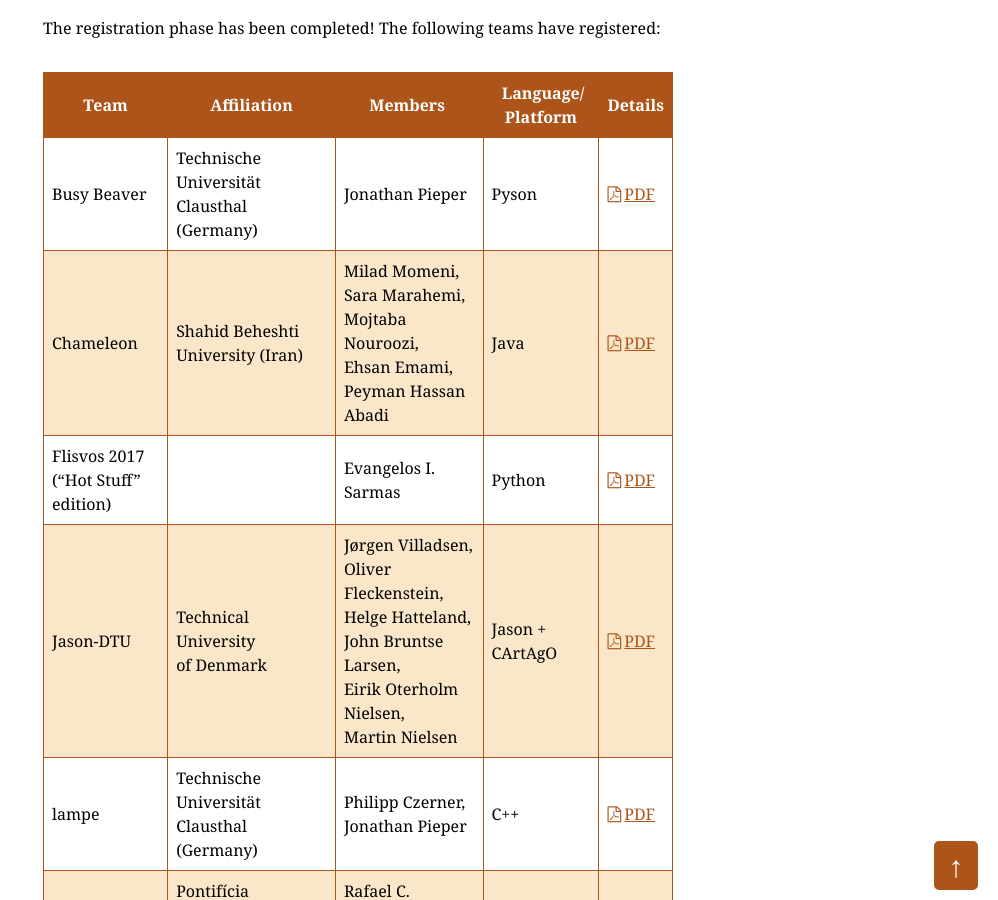
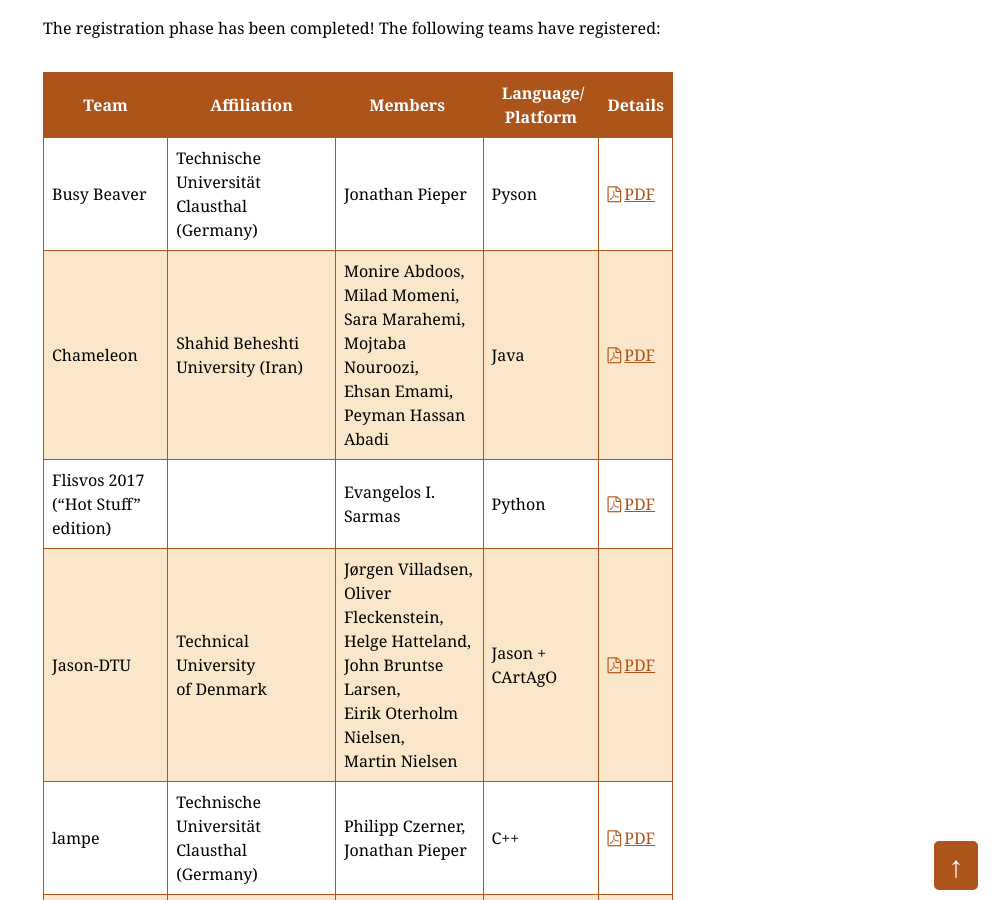
Before and after one commit to agentcontest/agentcontest.github.io, a Jekyll site: the page built from 2017/index.md, in a window 1280 px wide and 900 px high, scrolled down 364 px. Shown: the whole window, without its empty margins (282-1280 px from the left). Built offline with Jekyll 4.4.1, drawn with Linux system fonts in a browser that asks for light colours.

Commit message:
add member of chameleon

```diff
--- a/2017/index.md
+++ b/2017/index.md
@@ -12,7 +12,7 @@
 | Team | Affiliation | Members | Language/<br>Platform | Details |
 | -- |
 | Busy Beaver | Technische<br> Universität<br> Clausthal<br> (Germany) | Jonathan Pieper | Pyson | [PDF](registration/Busy-Beaver.pdf) |
-| Chameleon | Shahid Beheshti University (Iran) | Milad Momeni, <br> Sara Marahemi, <br> Mojtaba Nouroozi, <br> Ehsan Emami, <br> Peyman Hassan Abadi | Java | [PDF](registration/Chameleon.pdf) |
+| Chameleon | Shahid Beheshti University (Iran) | Monire Abdoos, <br> Milad Momeni, <br> Sara Marahemi, <br> Mojtaba Nouroozi, <br> Ehsan Emami, <br> Peyman Hassan Abadi | Java | [PDF](registration/Chameleon.pdf) |
 | Flisvos 2017 <br> ("Hot Stuff" edition) |  | Evangelos I. Sarmas | Python | [PDF](registration/Flisvos-2017.pdf) |
 | Jason-DTU | Technical<br> University<br> of Denmark | Jørgen Villadsen, <br> Oliver Fleckenstein, <br> Helge Hatteland, <br> John Bruntse Larsen, <br> Eirik Oterholm Nielsen, <br> Martin Nielsen | Jason + CArtAgO | [PDF](registration/Jason-DTU.pdf) |
 | lampe | Technische<br> Universität<br> Clausthal<br> (Germany) | Philipp Czerner, <br> Jonathan Pieper | C++ | [PDF](registration/lampe.pdf) |
```
Also changed, not shown: 1 other file.
